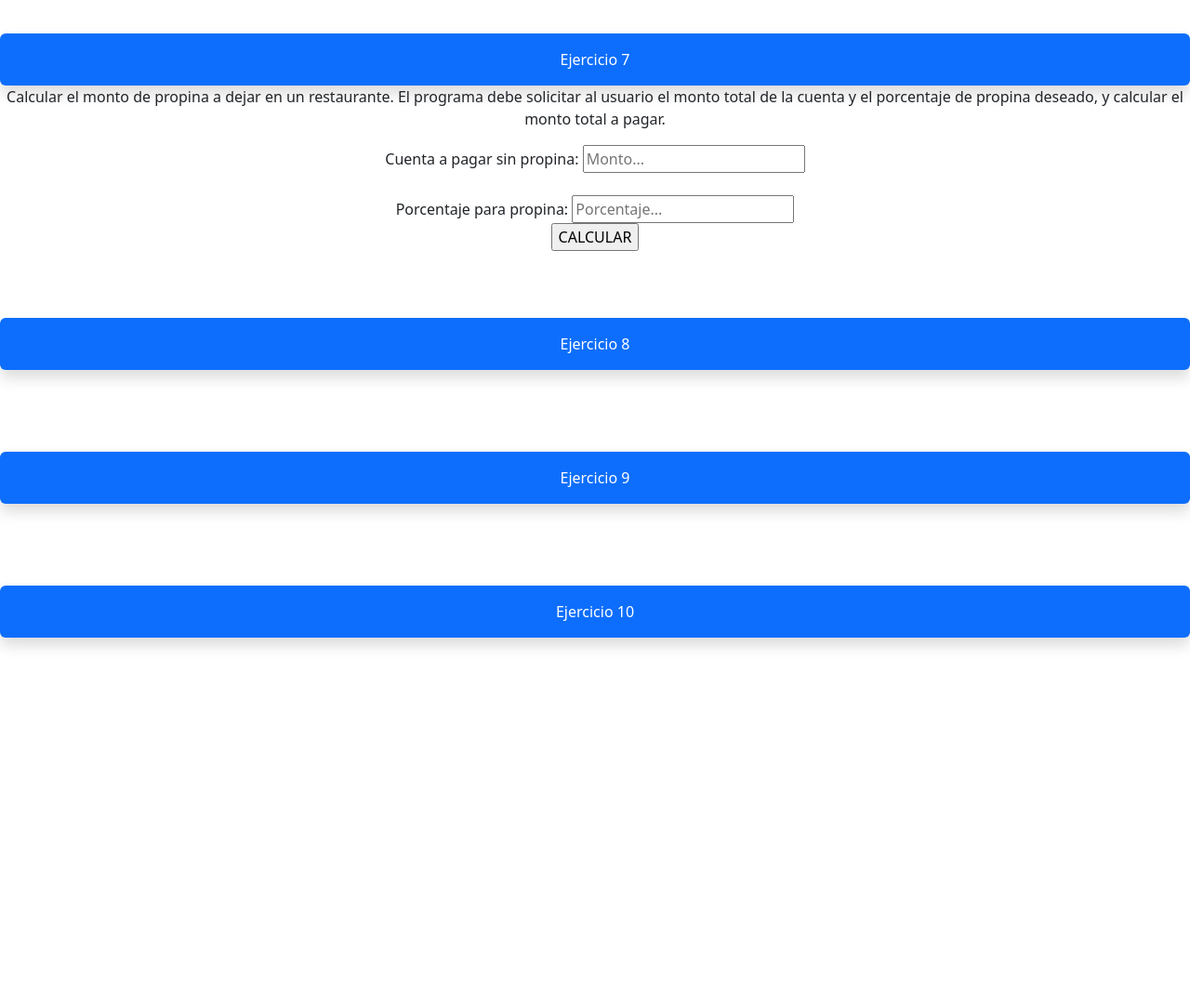
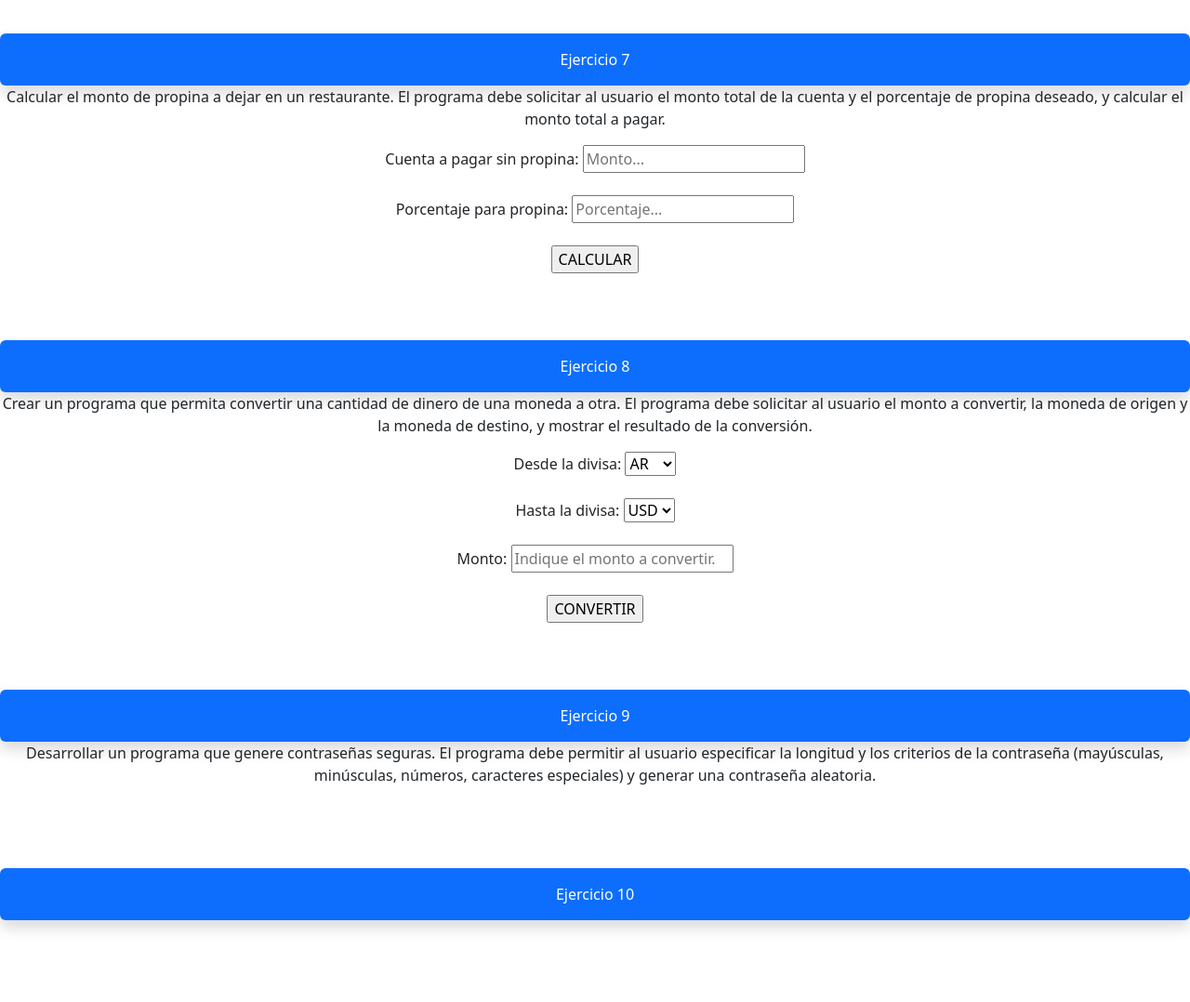
Before and after one commit to MatiasTorterolo/Ejercicios, a PHP site: page / in a window 1280 px wide. Shown: the part 1034-2112 px from the top of the page at 93% size. Before the commit the page ends 1731 px from the top, so only its background shows below. Run offline with PHP 8.4, Linux system fonts and the light colour scheme.

Commit message:
second commit

```diff
--- a/ej7.php
+++ b/ej7.php
@@ -17,6 +17,6 @@ if($method === "POST") {
 
         $resultado = calcularPropina($cuentaSinPropina, $porcentajePropina);
 
-        echo "El total a pagar con la propina incluida es de $" . $resultado + $cuentaSinPropina . " pesos, la propina son $" . $resultado . " pesos.";
+        echo "El total a pagar con la propina incluida es de $" . $resultado + $cuentaSinPropina . " pesos, la propina es de $" . $resultado . " pesos.";
     }
 }
--- /dev/null
+++ b/ej9.php
@@ -0,0 +1 @@
+<?php
--- a/index.php
+++ b/index.php
@@ -135,7 +135,7 @@ Click nbfs://nbhost/SystemFileSystem/Templates/Project/PHP/PHPProject.php to edi
                 <label for="porcentajePropina">Porcentaje para propina:</label>
                 <input type="number" id="porcentajePropina" name="porcentajePropina" placeholder="Porcentaje...">
 
-                <br>
+                <br> <br>
 
                 <input type="submit" value="CALCULAR">
 
@@ -147,11 +147,38 @@ Click nbfs://nbhost/SystemFileSystem/Templates/Project/PHP/PHPProject.php to edi
         <div class="Ejercicio 8">
             <div class="text-center bg-primary text-white p-3 rounded shadow">Ejercicio 8</div>
 
-            <p></p>
+            <p class="text-center">Crear un programa que permita convertir una cantidad de dinero de una moneda a otra. El programa debe solicitar al usuario el monto a convertir, la moneda de origen y la moneda de destino, y mostrar el resultado de la conversión.</p>
 
-            <form action="" method="">
+            <form action="ej8.php" method="POST" class="text-center">
 
+                <label for="monedaActual">Desde la divisa:</label>
+                <select id="monedaActual" name="monedaActual">
+                    <option value="AR">AR</option>
+                    <option value="USD">USD</option>
+                    <option value="EUR">EUR</option>
+                    <option value="BRL">BRL</option>
+                    <option value="CLP">CLP</option>
+                </select>
 
+                <br> <br>
+
+                <label for="monedaConvertir">Hasta la divisa:</label>
+                <select id="monedaConvertir" name="monedaConvertir">
+                    <option value="USD">USD</option>
+                    <option value="EUR">EUR</option>
+                    <option value="AR">AR</option>
+                    <option value="BRL">BRL</option>
+                    <option value="CLP">CLP</option>
+                </select>
+
+                <br> <br>
+
+                <label for="monto">Monto:</label>
+                <input type="number" id="monto" name="monto" placeholder="Indique el monto a convertir...">
+
+                <br> <br>
+
+                <input type="submit" value="CONVERTIR">
 
             </form>
         </div>
@@ -161,7 +188,7 @@ Click nbfs://nbhost/SystemFileSystem/Templates/Project/PHP/PHPProject.php to edi
         <div class="Ejercicio 9">
             <div class="text-center bg-primary text-white p-3 rounded shadow">Ejercicio 9</div>
 
-            <p></p>
+            <p class="text-center">Desarrollar un programa que genere contraseñas seguras. El programa debe permitir al usuario especificar la longitud y los criterios de la contraseña (mayúsculas, minúsculas, números, caracteres especiales) y generar una contraseña aleatoria.</p>
 
             <form action="" method="">
 
```
Also changed, not shown: ej8.php (added, +48 -0 lines).
